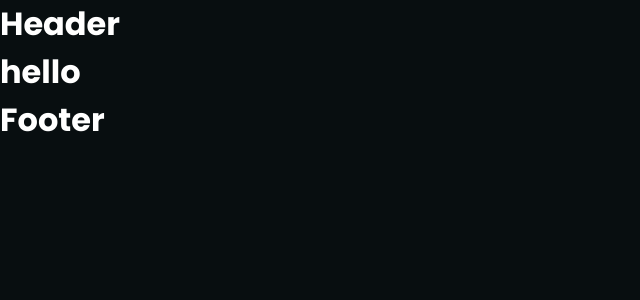
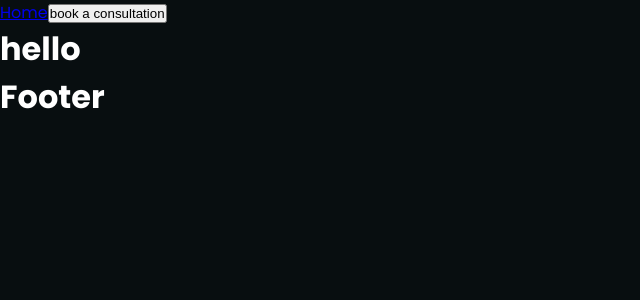
Before and after one commit to donyelqt/ucgastrobaguio, a Next.js app: page / in a window 1280 px wide. Shown: the top 300 px of the page, without its empty margins (0-640 px from the left). Built offline with nearby package versions, Linux system fonts and the light colour scheme.

Commit message:
bago ulit

```diff
--- a/components/common/Header.js
+++ b/components/common/Header.js
@@ -1,9 +1,20 @@
+import Link from 'next/link'
 import React from 'react'
 
 const Header = () => {
   return (
     <>
-       <h1>Header</h1>
+       <header>
+        <div className='container'>
+          <div className=''>
+            <Link href='/'></Link>
+          </div>
+          <nav>
+            <Link href='/'>Home</Link>
+            <button>book a consultation</button>
+          </nav>
+        </div>
+       </header>
     </>
   )
 }
--- a/styles/main.scss
+++ b/styles/main.scss
@@ -3,3 +3,5 @@
 @import "function";
 @import "reset";
 @import "variables";
+@import "global";
+@import "header";
--- a/tsconfig.json
+++ b/tsconfig.json
@@ -16,6 +16,6 @@
       "@/*": ["./*"]
     }
   },
-  "include": ["next-env.d.ts", "**/*.ts", "**/*.tsx", "pages/index.jsx", "pages/_document.jsx", "pages/_app.js"],
+  "include": ["next-env.d.ts", "**/*.ts", "**/*.tsx", "pages/index.js", "pages/_document.js", "pages/_app.js"],
   "exclude": ["node_modules"]
 }
```
Also changed, not shown: pages/_document.js (renamed from pages/_document.jsx), pages/index.js (renamed from pages/index.jsx), public/UC_Official_Logo.png (added).
